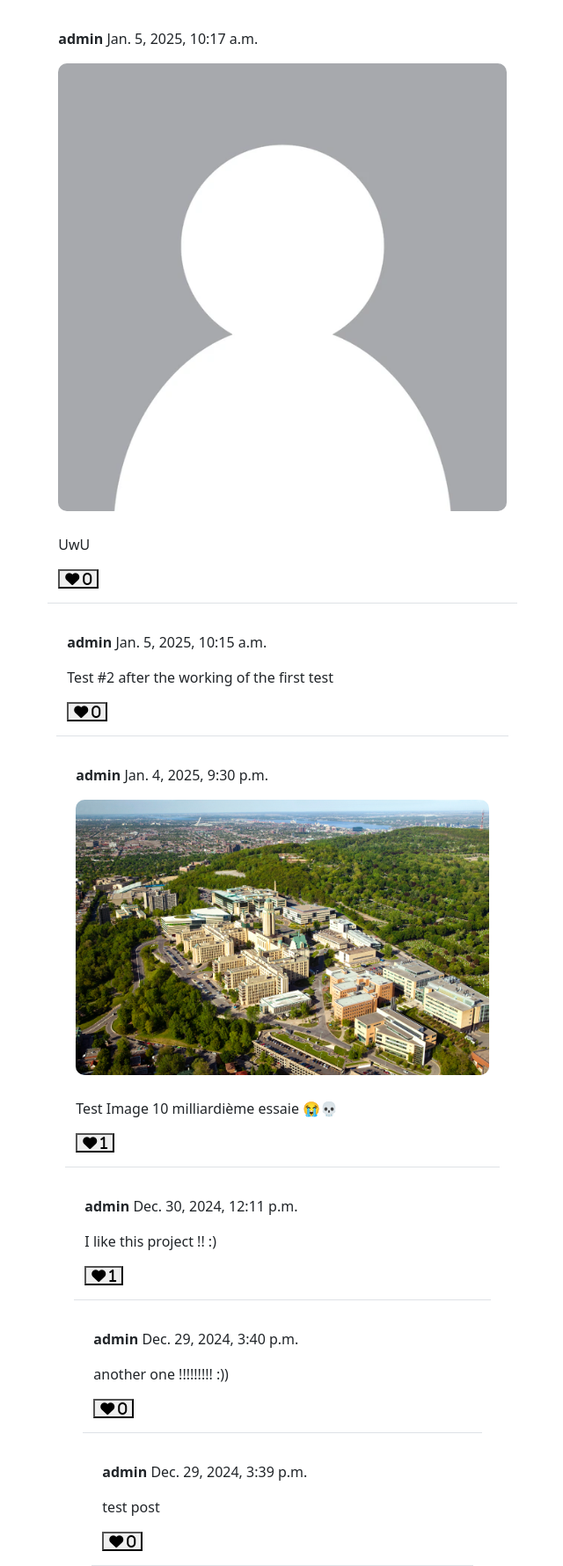
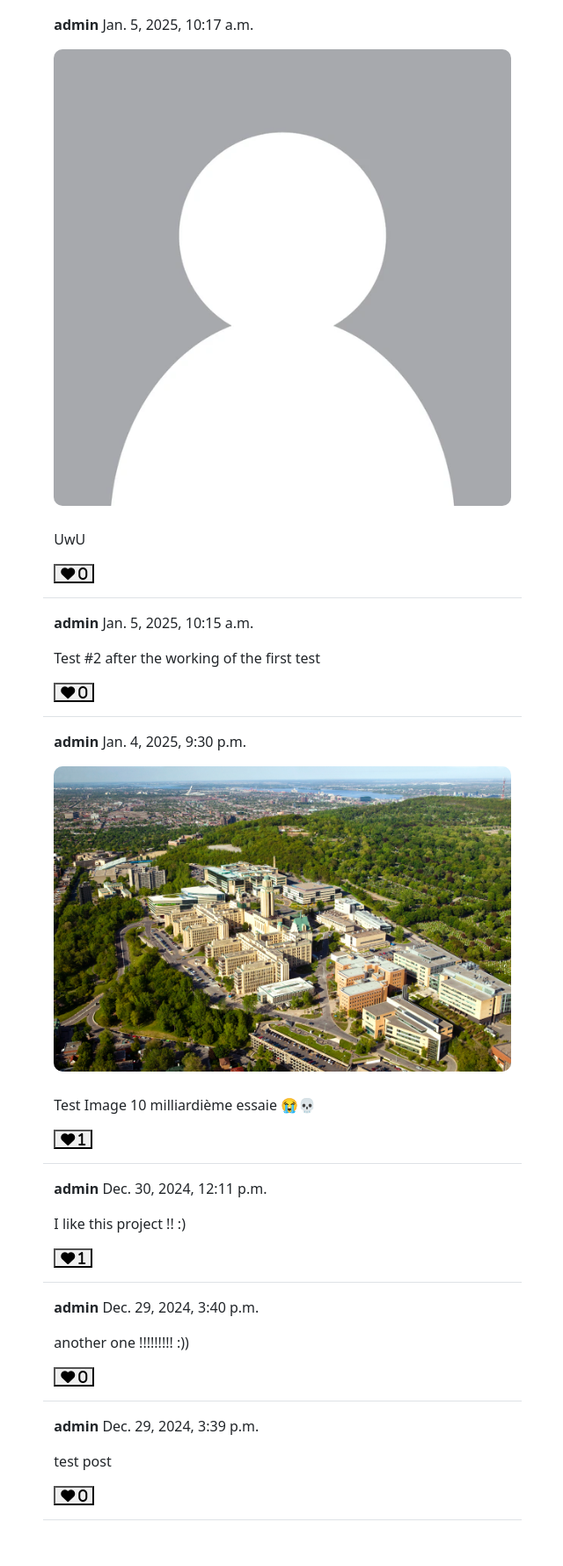
Before and after one commit to Elimen210/Social-Network-CTRI-Project, a Django app: page /social/ in a window 1280 px wide. Shown: the part 70-1850 px from the top of the page at 88% size, without its empty margins (319-959 px from the left). After the commit the page ends 1798 px from the top, so only its background shows below. Run offline with Django 3.2, Linux system fonts and the light colour scheme; a user stored in the database is signed in; data comes from the database, SQL or seed files in the repository; both versions use the stored data as it was after the commit; some libraries are stand-ins or nearby versions.

Commit message:
Fixed posts aligment

```diff
--- a/Guetto/social/templates/social/post_list.html
+++ b/Guetto/social/templates/social/post_list.html
@@ -5,7 +5,6 @@
     {% if user.is_authenticated %}
     <div>
         {% for post in post_list %}
-        <div class="row justify-content-center mt-3">
         <div class="row justify-content-center mt-3">
             <div class="col-md-5 col-sm-12 border-bottom position-relative">
                 <p><strong>{{ post.author }}</strong> {{ post.created_on }} </p>
@@ -29,6 +28,7 @@
                     </form>
                 </div>
             </div>
+        </div>
         {% endfor %}
     </div>
     {% else %}
```
Also changed, not shown: Guetto/db.sqlite3, Guetto/uploads/uploads/post_photos/UserProfile.png (added).
